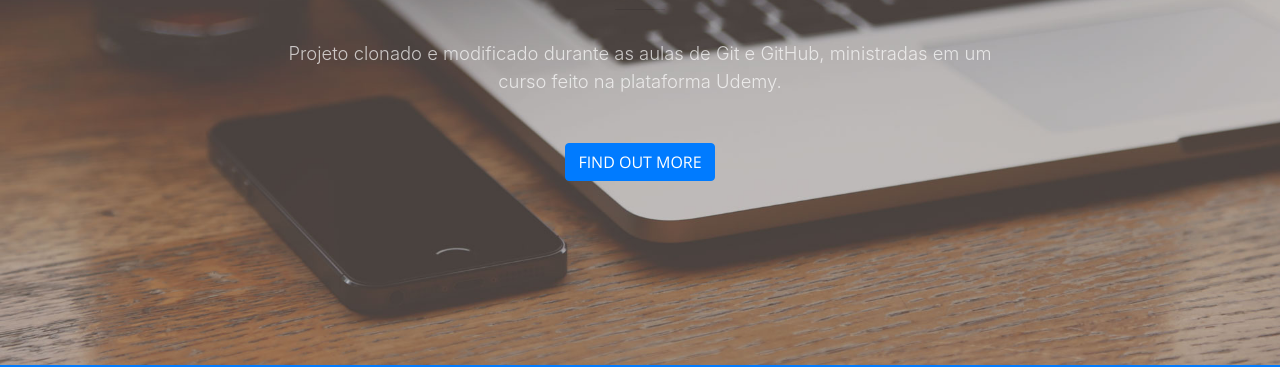
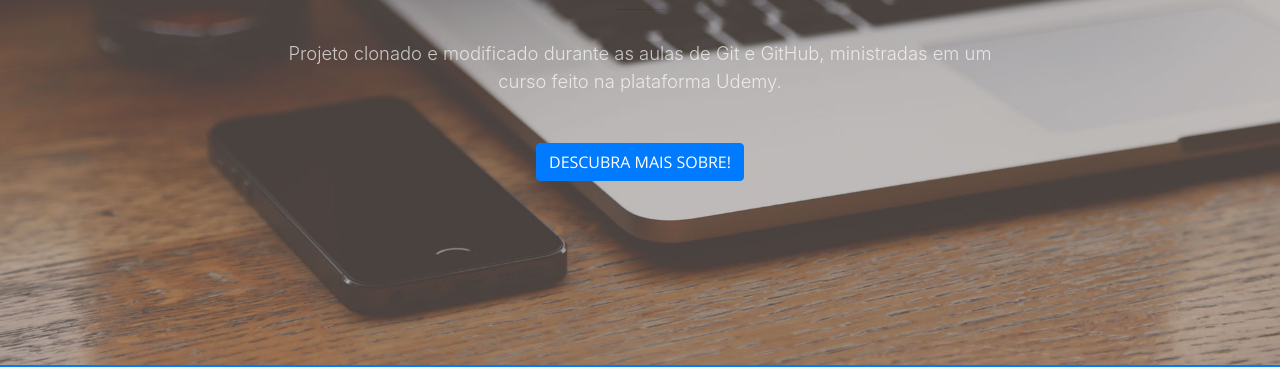
Before and after one commit to diogovaroni/Curso-GitUdemy, a website with bundled scripts: page index.html in a window 1280 px wide. Shown: the part 435-802 px from the top of the page. Built offline with nearby package versions, Linux system fonts and the light colour scheme.

Commit message:
Tradução02

```diff
--- a/index.html
+++ b/index.html
@@ -65,7 +65,7 @@
           </div>
           <div class="col-lg-8 mx-auto">
             <p class="text-faded mb-5">Projeto clonado e modificado durante as aulas de Git e GitHub, ministradas em um curso feito na plataforma Udemy.</p>
-            <a class="btn btn-primary btn-xl js-scroll-trigger" href="#about">Find Out More</a>
+            <a class="btn btn-primary btn-xl js-scroll-trigger" href="#about">Descubra mais sobre!</a>
           </div>
         </div>
       </div>
```
